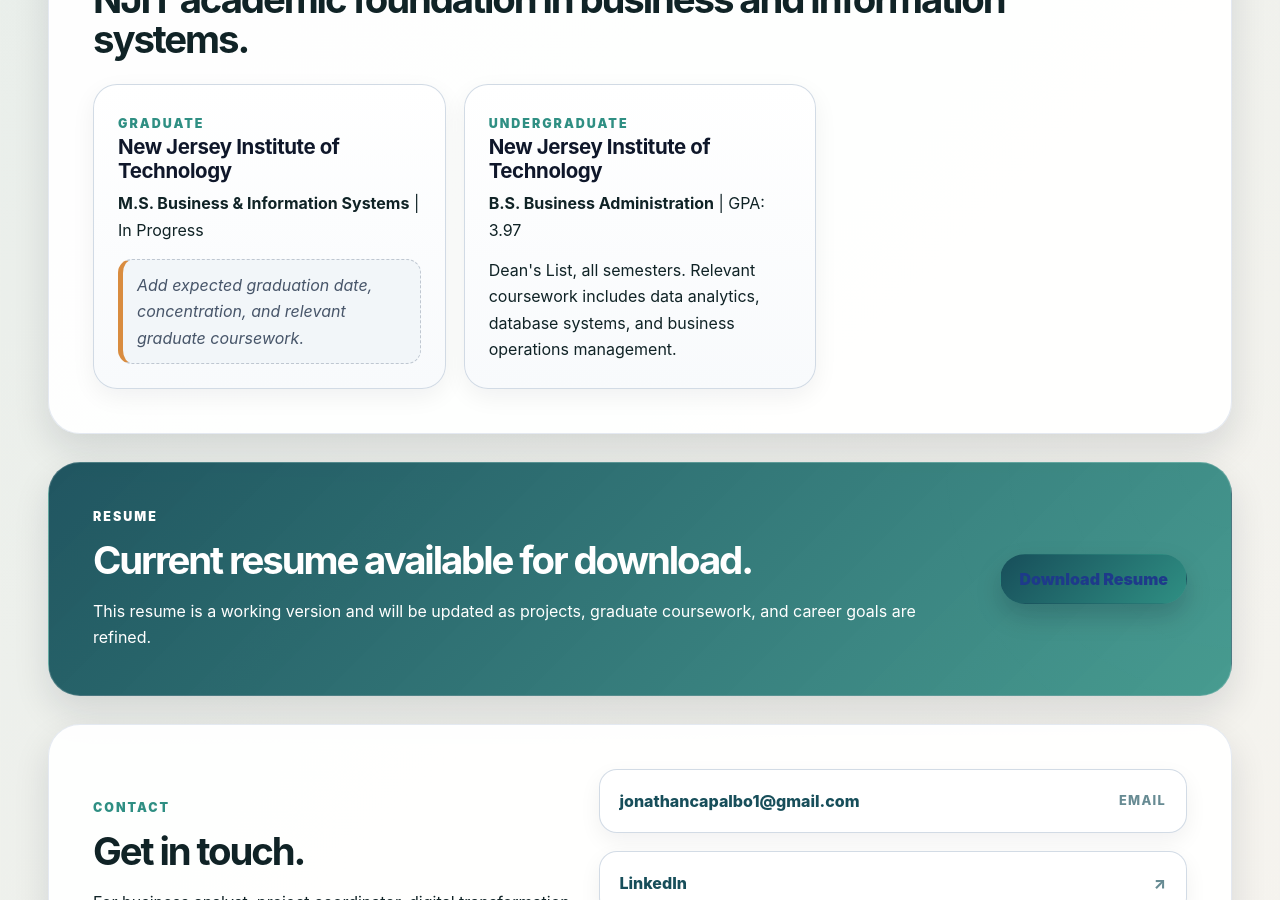
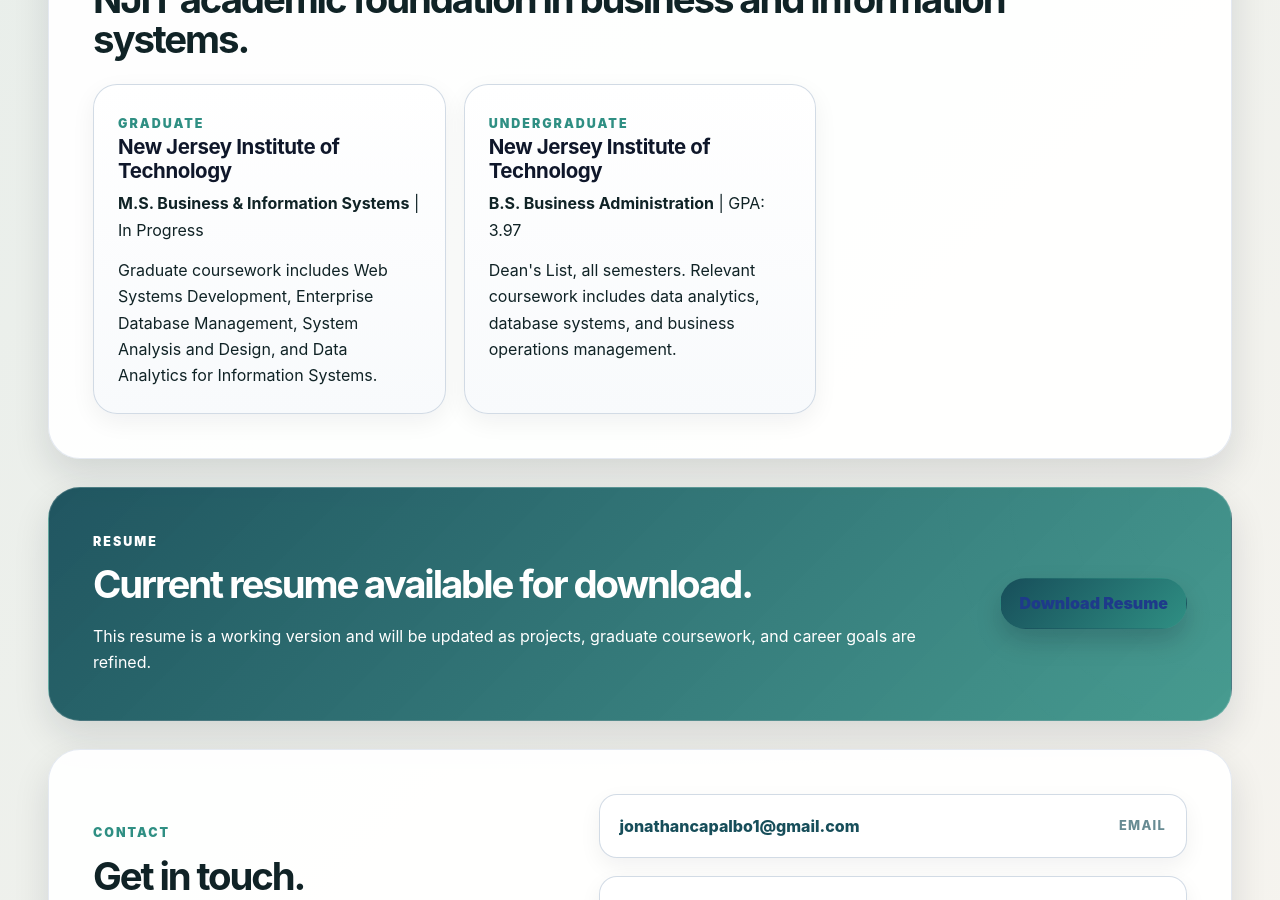
Before and after one commit to jon314159/JonathanCapalbo.me, a Jekyll site: the page index.html, which Jekyll copies as it is, in a window 1280 px wide and 900 px high, scrolled down 6550 px. Built offline with Jekyll 4.4.1, drawn with Linux system fonts in a browser that asks for light colours.

Commit message:
Remove remaining placeholder text

```diff
--- a/index.html
+++ b/index.html
@@ -6,7 +6,7 @@
     <title>Jonathan Capalbo | Business & Information Systems</title>
     <meta name="description" content="Personal website for Jonathan Capalbo, a business graduate and MS Business & Information Systems student focused on business analysis, project management, AI-supported workflows, and technology-enabled process improvement." />
     <link rel="icon" href="favicon.svg" type="image/svg+xml" />
-    <link rel="stylesheet" href="assets/css/style.css?v=12" />
+    <link rel="stylesheet" href="assets/css/style.css?v=13" />
     <style>
       :root { --bg:#eef3f1; --bg-2:#dbe7e3; --surface:rgba(255,255,255,.94); --surface-strong:#fff; --surface-dark:rgba(19,45,48,.86); --text:#102326; --text-light:#f7fbfa; --muted:#5f706f; --muted-light:#d3dfdd; --border:rgba(95,112,111,.22); --accent:#2f8f83; --accent-2:#174e5a; --accent-3:#d98c3f; --warning:#d98c3f; }
       html { scroll-padding-top: 100px; }
@@ -84,7 +84,7 @@
       <section id="skills"><div class="section-heading"><p class="eyebrow">Skills</p><h2>Grouped skills with context.</h2><p>Rather than a tag cloud, skills are organized by how I expect to use them in analyst, project, and technical support work.</p></div><div class="skill-board"><div class="skill-column"><h3>Business Analysis</h3><ul class="check-list"><li>Requirements gathering</li><li>Process modeling</li><li>Customer needs assessment</li><li>Research and literature review</li><li>Financial and ratio analysis</li><li>Strategic decision-making</li><li>Project coordination</li></ul></div><div class="skill-column"><h3>Data & Technical</h3><ul class="check-list"><li>SQL and Oracle Database</li><li>Python</li><li>FastAPI and PostgreSQL</li><li>Tableau and Excel</li><li>HTML, CSS, and JavaScript</li><li>Business intelligence and reporting</li></ul></div><div class="skill-column"><h3>Tools & Workflow</h3><ul class="check-list"><li>AI-assisted research and documentation</li><li>Prompt engineering basics</li><li>Oracle APEX</li><li>Git and GitHub</li><li>Docker and Docker Compose</li><li>CRM systems</li><li>Microsoft Office</li><li>SDLC, Agile, Waterfall, Scrum, and V-Model concepts</li></ul></div></div></section>
       <section id="ai-skills"><div class="section-heading"><p class="eyebrow">AI Skills</p><h2>Practical AI use for business, research, and workflow support.</h2><p>I use AI tools as a support layer for analysis, documentation, learning, and process improvement. My focus is on using AI responsibly, checking outputs, and applying it to practical business and technical tasks.</p></div><div class="ai-grid"><div class="ai-card"><h3>Research & Summarization</h3><p>Use AI to organize research, compare sources, summarize long documents, generate outlines, and identify follow-up questions while still reviewing the final work for accuracy.</p></div><div class="ai-card"><h3>Business Analysis Support</h3><p>Apply AI to draft requirements, clarify user stories, improve documentation, brainstorm process improvements, and translate business needs into structured deliverables.</p></div><div class="ai-card"><h3>Technical Learning & Prototyping</h3><p>Use AI as a coding and troubleshooting aid for SQL, Python, APIs, web development, debugging, and explaining unfamiliar technical concepts.</p></div></div></section>
       <section id="coursework"><div class="section-heading"><p class="eyebrow">Coursework</p><h2>Selected relevant coursework.</h2><p>Kept concise to avoid reading like a transcript. These are the courses most directly connected to analyst, information systems, and project-focused roles.</p></div><div class="course-grid"><div class="course-card"><h3>Information Systems</h3><p>Systems, databases, and web-focused coursework.</p><div class="course-list"><span>Web Systems Development</span><span>Enterprise Database Management</span><span>System Analysis and Design</span></div></div><div class="course-card"><h3>Analytics & Operations</h3><p>Data, decision support, and business operations coursework.</p><div class="course-list"><span>Business Data Analytics</span><span>Data Analytics for Information Systems</span><span>Business Operations Management & Analytics</span></div></div><div class="course-card"><h3>Project & Management</h3><p>Coursework connected to project work, organizations, and technology strategy.</p><div class="course-list"><span>Project Management for Managers</span><span>Managing Technology & Innovation</span><span>Organizational Behavior</span></div></div></div></section>
-      <section id="education"><div class="section-heading"><p class="eyebrow">Education</p><h2>NJIT academic foundation in business and information systems.</h2></div><div class="education-grid"><div class="education-card"><span>Graduate</span><h3>New Jersey Institute of Technology</h3><p><strong>M.S. Business & Information Systems</strong> | In Progress</p><p class="placeholder">Add expected graduation date, concentration, and relevant graduate coursework.</p></div><div class="education-card"><span>Undergraduate</span><h3>New Jersey Institute of Technology</h3><p><strong>B.S. Business Administration</strong> | GPA: 3.97</p><p>Dean's List, all semesters. Relevant coursework includes data analytics, database systems, and business operations management.</p></div></div></section>
+      <section id="education"><div class="section-heading"><p class="eyebrow">Education</p><h2>NJIT academic foundation in business and information systems.</h2></div><div class="education-grid"><div class="education-card"><span>Graduate</span><h3>New Jersey Institute of Technology</h3><p><strong>M.S. Business & Information Systems</strong> | In Progress</p><p>Graduate coursework includes Web Systems Development, Enterprise Database Management, System Analysis and Design, and Data Analytics for Information Systems.</p></div><div class="education-card"><span>Undergraduate</span><h3>New Jersey Institute of Technology</h3><p><strong>B.S. Business Administration</strong> | GPA: 3.97</p><p>Dean's List, all semesters. Relevant coursework includes data analytics, database systems, and business operations management.</p></div></div></section>
       <section id="resume" class="cta-section"><div><p class="eyebrow">Resume</p><h2>Current resume available for download.</h2><p>This resume is a working version and will be updated as projects, graduate coursework, and career goals are refined.</p></div><a class="button primary" href="resume.pdf">Download Resume</a></section>
       <section id="contact" class="contact-section"><div><p class="eyebrow">Contact</p><h2>Get in touch.</h2><p>For business analyst, project coordinator, digital transformation, or data-focused opportunities, email is the best direct contact method.</p></div><div class="contact-cards"><a href="mailto:jonathancapalbo1@gmail.com">jonathancapalbo1@gmail.com</a><a href="https://www.linkedin.com/in/jonathan-capalbo-2a00b9140" target="_blank" rel="noopener noreferrer">LinkedIn</a><a href="https://github.com/jon314159" target="_blank" rel="noopener noreferrer">GitHub</a></div></section>
     </main>
```
